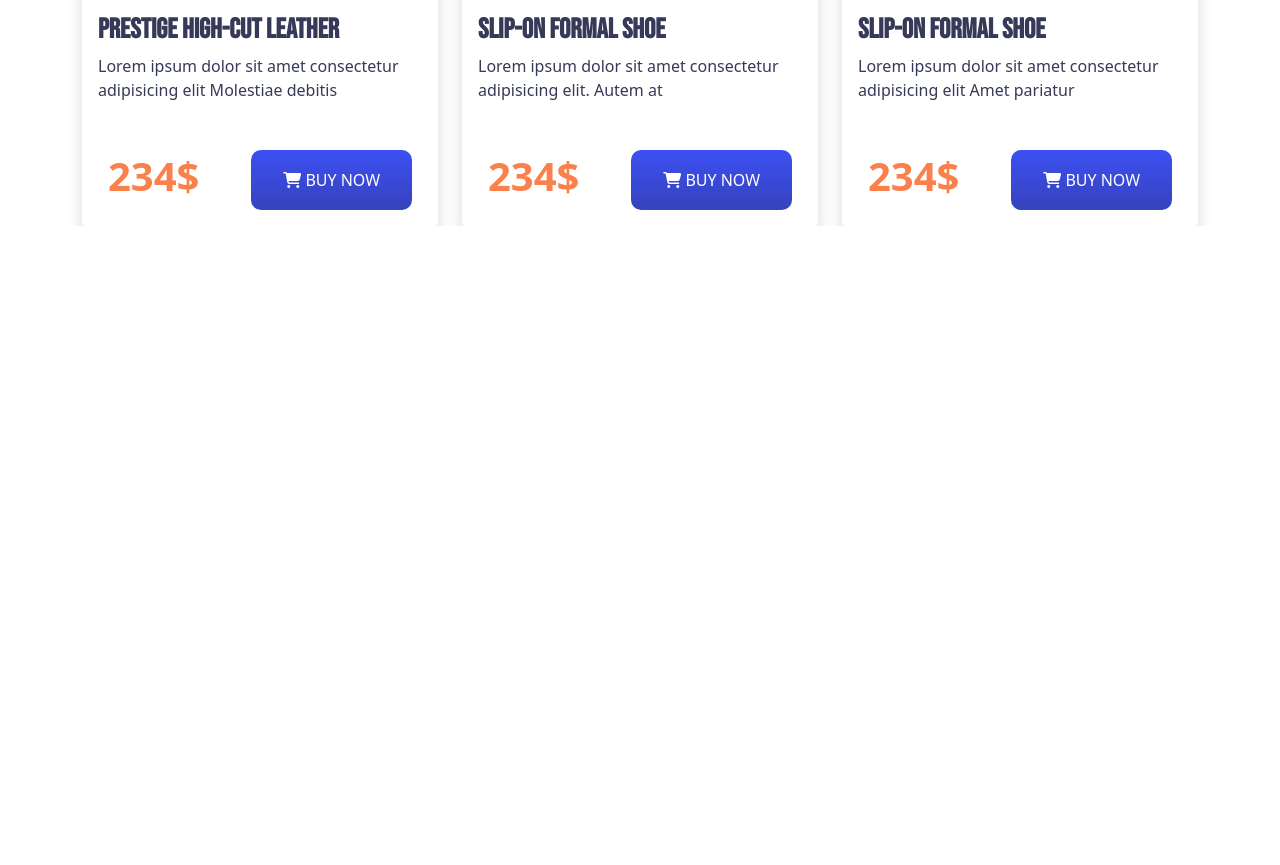
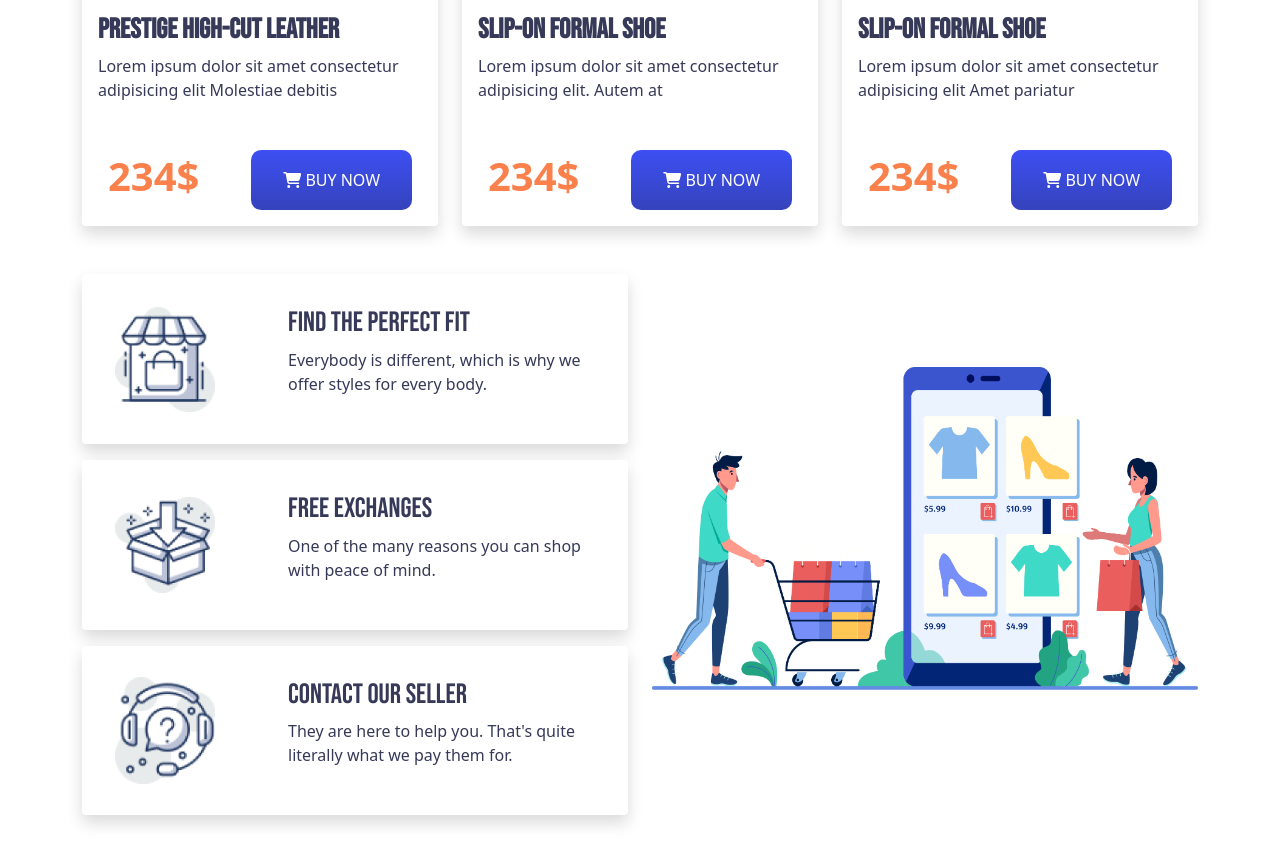
Before and after one commit to ahnafabir11/penguin-fashion-landing-page, a plain HTML site: page index.html in a window 1280 px wide. Shown: the part 1900-2765 px from the top of the page. Before the commit the page ends 2126 px from the top, so only its background shows below. Drawn offline with nearby package versions, Linux system fonts and the light colour scheme.

Commit message:
service section completed

```diff
--- a/css/style.css
+++ b/css/style.css
@@ -36,10 +36,20 @@ header {
   border-radius: 10px;
 }
 
+/* Service Section */
+
+.sevice-icons {
+  width: 100px;
+}
+
 @media (max-width: 992px) {
   .flex-reverse {
     flex-direction: column-reverse;
   }
 }
 
-/*  */
+@media (max-width: 768px) {
+  .res-middle-txt {
+    text-align: center;
+  }
+}
--- a/index.html
+++ b/index.html
@@ -24,6 +24,7 @@
 
 <body>
   <!-- Navigation & Banner -->
+  <!-- /////////////////// -->
   <header>
 
     <!-- Navigaiton -->
@@ -57,8 +58,8 @@
           <h1 class="benner-title custom-title font-bebas">
             <span class="orange-highlight">NIKE REACT</span> <br> INFINITY RUN 2
           </h1>
-          <p class="custom-text">Lorem, ipsum dolor sit amet consectetur adipisicing elit. Voluptatibus, consequatur?
-            Sequi explicabo harum incidunt non.</p>
+          <p class="custom-text">Lorem, ipsum dolor sit amet consectetur adipisicing elit. Voluptatibus,
+            consequatur? Sequi explicabo harum incidunt non.</p>
           <button class="custom-btn"> <i class="fas fa-shopping-cart"></i> BUY NOW </button>
         </div>
       </div>
@@ -66,14 +67,16 @@
 
   </header>
 
-  <!-- All Products and services -->
+  <!--Products and services section -->
+  <!-- //////////////////////////// -->
   <main>
     <div class="container">
 
       <!-- First Product Row -->
       <h1 class="custom-title font-bebas fs-1 py-5">CASUAL SHOES</h1>
-      <!-- 3 Products row -->
+
       <div class="row row-cols-1 row-cols-lg-3 row-cols-md-2 g-4">
+
         <div class="col">
           <div class="card h-100 border-0 rounded shadow">
             <img src="images/casual-shoe-1.png" class="card-img-top" />
@@ -87,6 +90,7 @@
             </div>
           </div>
         </div>
+
         <div class="col">
           <div class="card h-100 border-0 rounded shadow">
             <img src="images/casual-shoe-2.png" class="card-img-top" />
@@ -100,6 +104,7 @@
             </div>
           </div>
         </div>
+
         <div class="col">
           <div class="card h-100 border-0 rounded shadow">
             <img src="images/casual-shoe-3.png" class="card-img-top" />
@@ -113,12 +118,14 @@
             </div>
           </div>
         </div>
+
       </div>
 
       <!-- Second Product Row -->
       <h1 class="custom-title font-bebas fs-1 py-5">FORMAL SHOES</h1>
-      <!-- 3 Products row -->
+
       <div class="row row-cols-1 row-cols-lg-3 row-cols-md-2 g-4">
+
         <div class="col">
           <div class="card h-100 border-0 rounded shadow">
             <img src="images/formal-shoe-1.png" class="card-img-top" />
@@ -132,6 +139,7 @@
             </div>
           </div>
         </div>
+
         <div class="col">
           <div class="card h-100 border-0 rounded shadow">
             <img src="images/formal-shoe-2.png" class="card-img-top" />
@@ -145,6 +153,7 @@
             </div>
           </div>
         </div>
+
         <div class="col">
           <div class="card h-100 border-0 rounded shadow">
             <img src="images/formal-shoe-3.png" class="card-img-top" />
@@ -158,6 +167,64 @@
             </div>
           </div>
         </div>
+
+      </div>
+
+      <!-- services section-->
+      <div class="row my-5 align-items-center flex-reverse">
+        <div class="col-lg-6">
+          <!-- service 1 -->
+          <div class="card border-0 shadow py-3 mb-3 ">
+            <div class="row align-items-center">
+              <div class="col-md-4">
+                <img src="images/service-icon-1.png" class="sevice-icons d-block m-auto" />
+              </div>
+              <div class="col-md-8">
+                <div class="card-body">
+                  <h3 class="custom-title res-middle-txt">Find the Perfect Fit</h3>
+                  <p class="custom-text res-middle-txt">Everybody is different, which is why we offer styles for every
+                    body.</p>
+                </div>
+              </div>
+            </div>
+          </div>
+          <!-- service 2 -->
+          <div class="card border-0 shadow py-3 mb-3 ">
+            <div class="row align-items-center">
+              <div class="col-md-4">
+                <img src="images/service-icon-2.png" class="sevice-icons d-block m-auto" />
+              </div>
+              <div class="col-md-8">
+                <div class="card-body">
+                  <h3 class="custom-title res-middle-txt">Free Exchanges</h3>
+                  <p class="custom-text res-middle-txt">One of the many reasons you can shop with peace of mind.</p>
+                </div>
+              </div>
+            </div>
+          </div>
+          <!-- service 3 -->
+          <div class="card border-0 shadow py-3 mb-3 ">
+            <div class="row align-items-center">
+              <div class="col-md-4">
+                <img src="images/service-icon-3.png" class="sevice-icons d-block m-auto" />
+              </div>
+              <div class="col-md-8">
+                <div class="card-body">
+                  <h3 class="custom-title res-middle-txt">Contact Our Seller</h3>
+                  <p class="custom-text res-middle-txt">They are here to help you. That's quite literally what we pay
+                    them for.</p>
+                </div>
+              </div>
+            </div>
+          </div>
+
+        </div>
+
+        <!-- sevice imgage -->
+        <div class="col-lg-6">
+          <img src="images/sevice-picture.png" class="w-100 mb-5" />
+        </div>
+
       </div>
 
     </div>
```
Also changed, not shown: images/service-icon-1.png (renamed from images/image 12.png), images/service-icon-2.png (renamed from images/image 13.png), images/service-icon-3.png (renamed from images/image 14.png), images/sevice-picture.png (renamed from images/XMLID 1.png).
